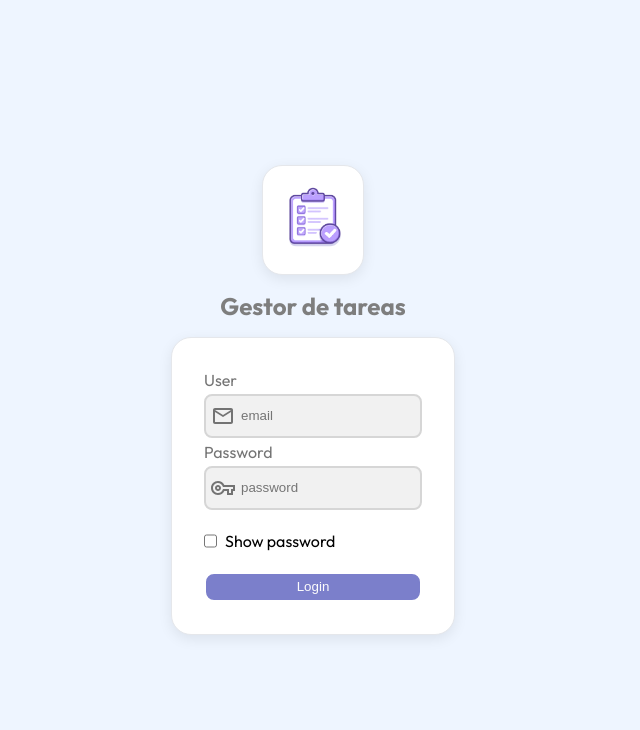
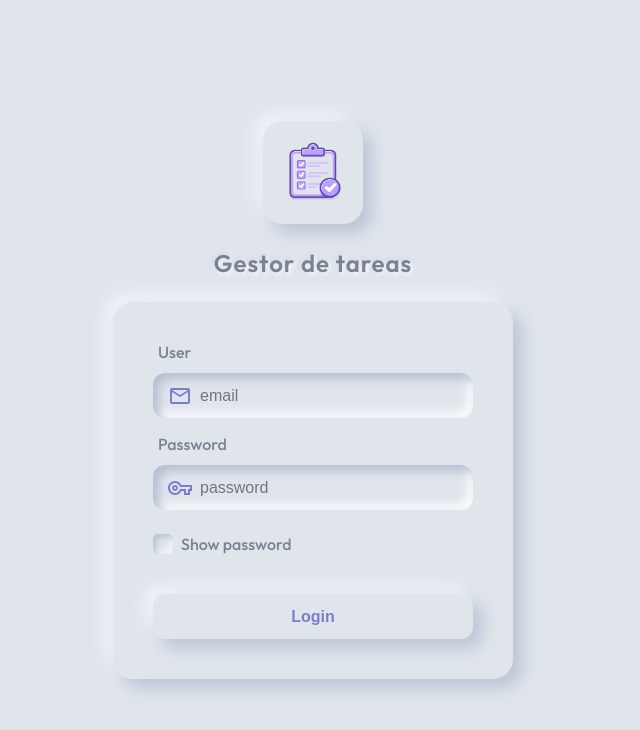
Before and after one commit to Yjsd121/Tasks-Manager, a React (Vite) app in the folder frontend/: page / in a window 1280 px wide. Shown: the top 730 px of the page, without its empty margins (327-967 px from the left). Built offline with nearby package versions, Linux system fonts and the light colour scheme; no server answers.

Commit message:
ui: login change style to neomorphism

```diff
--- a/frontend/src/login/Forms/loginform.tsx
+++ b/frontend/src/login/Forms/loginform.tsx
@@ -126,6 +126,7 @@ export function Formlogin() {
           {errorMessage && <p className="wrongpass" style={{ color: "red", textAlign: "center", marginTop: "10px" }}>{errorMessage}</p>}
         </div>
         <div
+          className="show-pass-container"
           style={{
             width: "100%",
             display: "flex",
@@ -134,7 +135,7 @@ export function Formlogin() {
           }}
         >
           <input type="checkbox" id="pass" onChange={ShowPassword} />
-          Show password
+          <label htmlFor="pass" style={{ margin: 0, cursor: 'pointer' }}>Show password</label>
         </div>
 
         <button type="submit" className="primary-button" disabled={isLoading}>
--- a/frontend/src/login/login.css
+++ b/frontend/src/login/login.css
@@ -1,17 +1,44 @@
 .principal {
+  /* Override global main background for neumorphism */
+  background-color: #e0e5ec !important;
   display: flex;
   justify-content: center;
   align-items: center;
   flex-direction: column;
-  gap: 1rem;
+  gap: 1.5rem;
+  min-height: 100vh;
+  width: 100vw;
+  /* Para asegurarse de que cubra toda la pantalla, quitamos margin global si lo hubiera */
+  margin: 0;
+}
+
+/* Neumorphic Logo Container */
+.principal .logo-container {
+  background-color: #e0e5ec;
+  padding: 20px;
+  border-radius: 20px;
+  /* Raised Neumorphism */
+  box-shadow: 9px 9px 16px rgba(163,177,198,0.6), -9px -9px 16px rgba(255,255,255, 0.5);
+  display: flex;
+  justify-content: center;
+  align-items: center;
+}
+
+/* Override global CardStyle just for the login form */
+.principal .CardStyle.login-container {
+  background-color: #e0e5ec;
+  border: none;
+  /* Raised Neumorphism */
+  box-shadow: 9px 9px 16px rgba(163,177,198,0.6), -9px -9px 16px rgba(255,255,255, 0.5);
 }
 
 .login-container {
-  padding: 2rem;
+  padding: 2.5rem 2.5rem;
   border-radius: 20px;
   display: flex;
   flex-direction: column;
-  gap: 1rem;
+  gap: 1.5rem;
+  width: 320px;
 }
 
 .login-container img {
@@ -19,70 +46,134 @@
 }
 
 .principal h2 {
-  color: rgb(126, 126, 126);
+  color: #7a8294;
+  text-shadow: 2px 2px 4px rgba(255,255,255, 0.8), -2px -2px 4px rgba(163,177,198,0.2);
+  font-weight: 600;
+  letter-spacing: 1px;
 }
 
+/* Form layout */
 .login {
   display: flex;
   flex-direction: column;
-  gap: .25rem;
+  gap: 1rem;
 }
 
 .login label {
-  color: rgba(95, 95, 95, 0.87);
+  color: #7a8294;
+  font-weight: 500;
+  margin-left: 5px;
+  margin-bottom: -5px;
 }
 
-.color {
-  background-color: #7b7fcb;
-}
-
-.input-style {
+/* Input Fields - Sunken Neumorphism */
+.principal .input-style {
   display: flex;
   justify-content: center;
   align-items: center;
-  gap: .25rem;
-  height: 40px;
-  padding-left: 5px;
-  border-radius: 8px;
-  outline: none;
-  border: 2px solid transparent;
-  border-color: #d6d6d6;
-  background: #f1f1f1;
+  gap: .5rem;
+  height: 45px;
+  padding: 0 15px;
+  border-radius: 12px;
+  border: none;
+  background-color: #e0e5ec;
+  /* Sunken inner shadow */
+  box-shadow: inset 6px 6px 10px 0 rgba(163,177,198, 0.7), inset -6px -6px 10px 0 rgba(255,255,255, 0.8);
 }
 
 .icon {
-  color: rgba(95, 95, 95, 0.87);
+  color: #7b7fcb;
 }
 
 .login-input {
-  border: 2px solid transparent;
+  border: none;
   background-color: transparent;
-  color: rgba(95, 95, 95, 0.87);
+  color: #4d4d4d;
+  width: 100%;
+  font-size: 1rem;
+}
+.login-input:focus {
+  outline: none;
+}
+
+/* Primary Button - Raised Neumorphism */
+.principal .primary-button {
+  height: 45px;
+  border-radius: 12px;
+  border: none;
+  background-color: #e0e5ec !important; /* overrides App.css inline/specificity */
+  color: #7b7fcb !important;
+  font-weight: bold;
+  font-size: 1rem;
+  cursor: pointer;
+  transition: all 0.2s ease-in-out;
+  /* Raised */
+  box-shadow: 9px 9px 16px rgba(163,177,198,0.6), -9px -9px 16px rgba(255,255,255, 0.5) !important;
+  margin-top: 1rem;
+}
+
+.principal .primary-button:hover {
+  color: #6266ad !important;
+  box-shadow: inset 4px 4px 8px rgba(163,177,198, 0.7), inset -4px -4px 8px rgba(255,255,255, 0.8) !important;
+}
+
+.principal .primary-button:active {
+  box-shadow: inset 6px 6px 10px rgba(163,177,198, 0.8), inset -6px -6px 10px rgba(255,255,255, 0.9) !important;
+}
+
+.principal .primary-button:disabled {
+  color: #a3b1c6 !important;
+  box-shadow: none !important;
+  cursor: not-allowed;
+}
+
+/* Checkbox Neumorphism */
+.principal input[type="checkbox"] {
+  appearance: none;
+  width: 20px;
+  height: 20px;
+  background-color: #e0e5ec;
+  border-radius: 5px;
+  box-shadow: inset 3px 3px 6px rgba(163,177,198, 0.7), inset -3px -3px 6px rgba(255,255,255, 0.8);
+  cursor: pointer;
+  display: flex;
+  align-items: center;
+  justify-content: center;
+}
+
+.principal input[type="checkbox"]:checked::after {
+  content: '✔';
+  color: #7b7fcb;
+  font-size: 14px;
+}
+
+.principal .show-pass-container {
+  color: #7a8294;
+  font-weight: 500;
 }
 
 .btn-form {
   box-shadow: 0px 3px 3px 0 rgba(0, 0, 0, 0.2);
 }
 
-.wrongpass{
-  font-size: 1rem;
-  color: red;
+.wrongpass {
+  font-size: 0.9rem;
+  color: #ff4d4d;
   animation: shake .3s;
-
 }
 
 @keyframes shake {
-  0% {transform: translateX(-1px);}
-  50%{transform: translateX(1px);}
-  75%{transform: translateX(-1px);}
-  100%{transform: translateX(1px);}
+  0% {transform: translateX(-2px);}
+  50%{transform: translateX(2px);}
+  75%{transform: translateX(-2px);}
+  100%{transform: translateX(2px);}
 }
 
-.Same{
+.Same {
   color: rgb(41, 187, 41);
 }
 
-.NotSame{
+.NotSame {
   color: rgb(253, 70, 70);
   animation: shake .3s;
 }
--- a/frontend/src/login/login.tsx
+++ b/frontend/src/login/login.tsx
@@ -4,14 +4,7 @@ import './login.css'
 export function Login() {
   return (
     <main className='principal'>
-      <div
-        style={{
-          background: 'white',
-          padding: '20px',
-          borderRadius: '20px'
-        }}
-        className='CardStyle'
-      >
+      <div className='logo-container'>
         <img style={{ width: '60px' }} src='TasksIcon.png' />
       </div>
 
```
